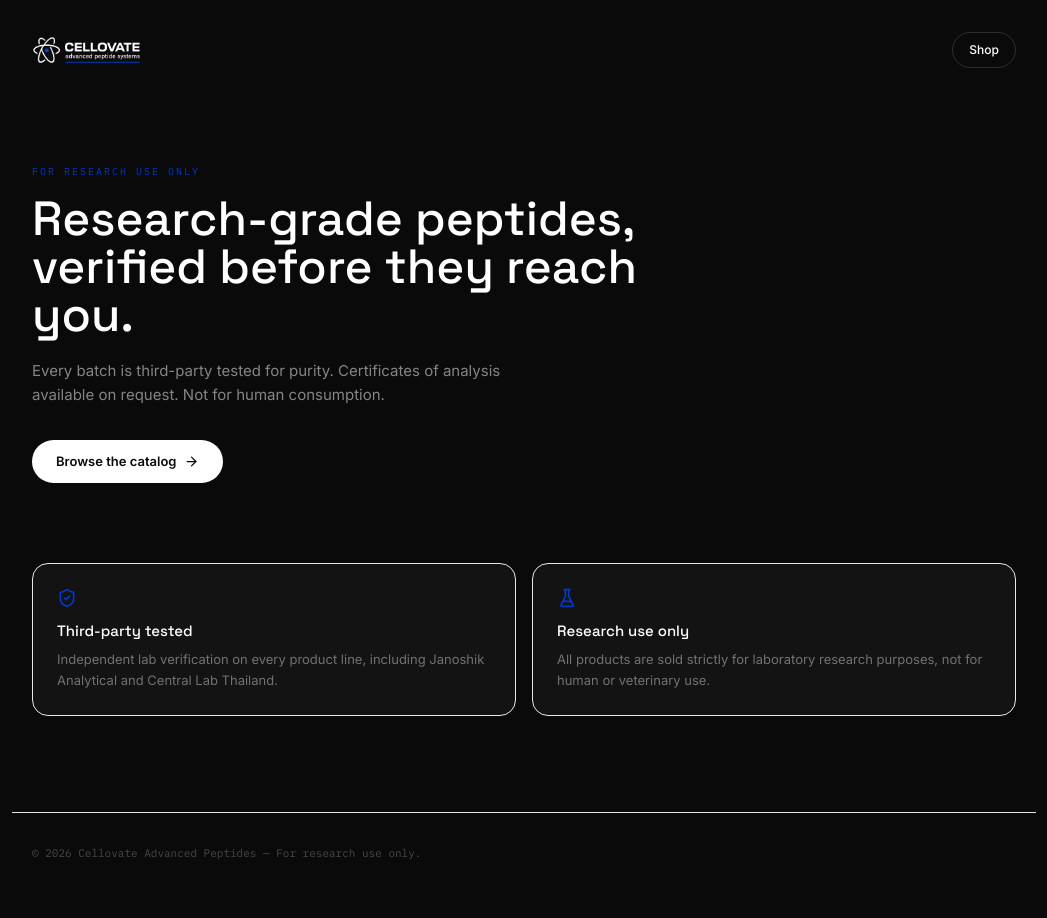
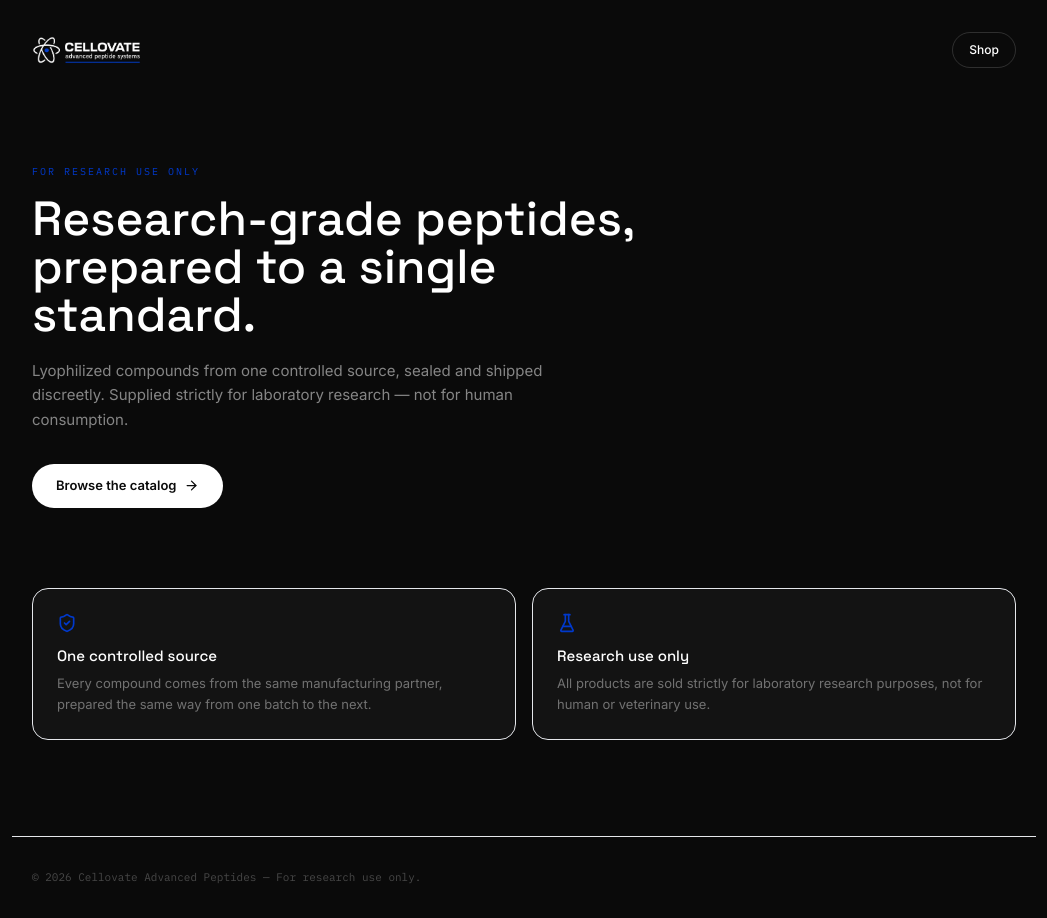
Before and after one commit to farotmatteo-lab/cellovate-site, a Next.js app in the folder cellovate-site/: page / in a window 1280 px wide. Shown: the whole page, without its empty margins (116-1163 px from the left). Before the commit the page ends 894 px from the top, so only its background shows below. Built offline with nearby package versions, Linux system fonts and the light colour scheme.

Commit message:
Accueil: retire les tests labo et les noms de laboratoires

```diff
--- a/cellovate-site/pages/index.js
+++ b/cellovate-site/pages/index.js
@@ -9,7 +9,7 @@ export default function Home() {
         <title>Cellovate Advanced Peptides</title>
         <meta
           name="description"
-          content="Research-grade peptides, third-party tested. For research use only."
+          content="Research-grade peptides supplied for laboratory use. Not for human consumption."
         />
       </Head>
 
@@ -36,11 +36,12 @@ export default function Home() {
             For research use only
           </p>
           <h1 className="font-display text-4xl sm:text-5xl leading-[1.1] max-w-2xl">
-            Research-grade peptides, verified before they reach you.
+            Research-grade peptides, prepared to a single standard.
           </h1>
           <p className="text-white/50 text-[15px] max-w-lg mt-5 leading-relaxed">
-            Every batch is third-party tested for purity. Certificates of
-            analysis available on request. Not for human consumption.
+            Lyophilized compounds from one controlled source, sealed and
+            shipped discreetly. Supplied strictly for laboratory research —
+            not for human consumption.
           </p>
           <Link
             href="/shop"
@@ -55,11 +56,11 @@ export default function Home() {
           <div className="bg-[#131313] border border-white/8 rounded-2xl p-6">
             <ShieldCheck size={20} className="text-[#0039CC] mb-3" />
             <h3 className="font-display text-[15px] mb-1.5">
-              Third-party tested
+              One controlled source
             </h3>
             <p className="text-[13px] text-white/40 leading-relaxed">
-              Independent lab verification on every product line, including
-              Janoshik Analytical and Central Lab Thailand.
+              Every compound comes from the same manufacturing partner,
+              prepared the same way from one batch to the next.
             </p>
           </div>
           <div className="bg-[#131313] border border-white/8 rounded-2xl p-6">
```
